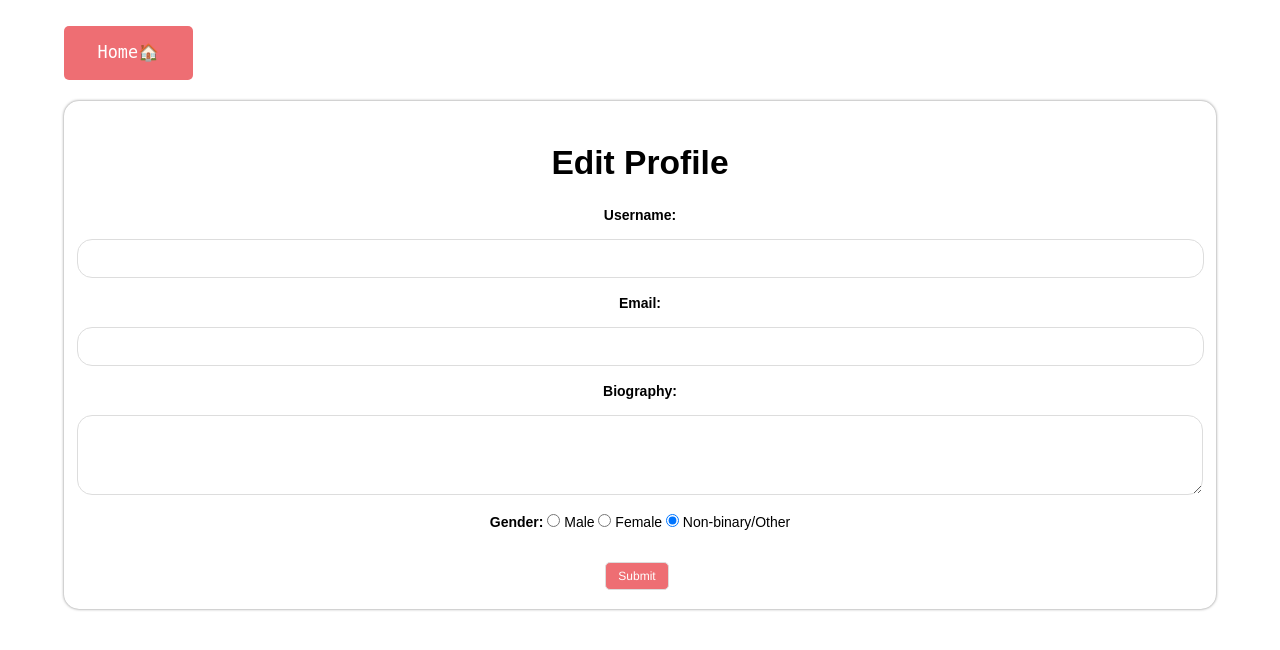
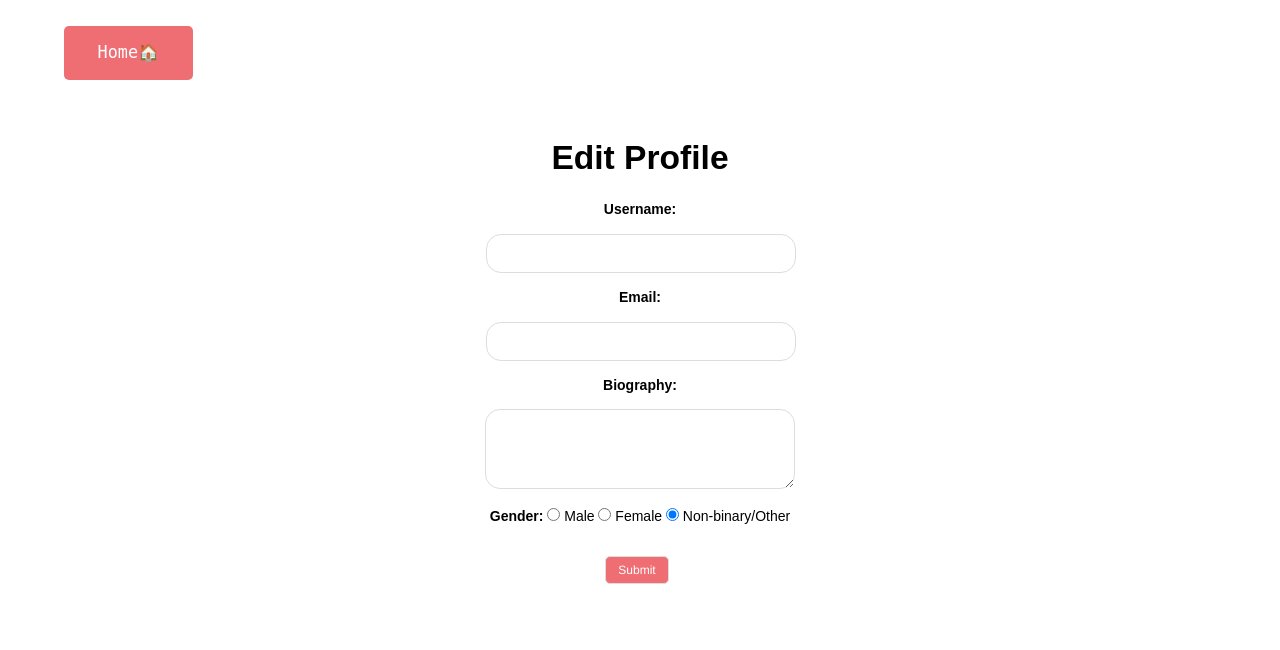
Before and after one commit to kxwen/QuizMatch, a PHP site: page /edit_profile.php in a window 1280 px wide. Shown: the top 650 px of the page. Run offline with PHP 8.4, Linux system fonts and the light colour scheme; the visitor is signed in with stand-in values (Sample User, id 1); data that the repository does not hold is empty.

Commit message:
Modified UI
The edit profile is now centered in the page.

```diff
--- a/PHP/edit_profile.php
+++ b/PHP/edit_profile.php
@@ -153,22 +153,16 @@ if($_SERVER["REQUEST_METHOD"] == "POST")
 		{
 			font: 14px sans-serif;
 		}
+		div.inputBar
+			{
+			width: 350px;
+			padding: 20px;
+			}
 		div.buttonSpaceLeft
 		{
 			margin-left: 5%;
 			margin-top: 2%;
 		}
-		div.contentRoundBorders
-			{
-				border-radius:15px;
-				padding:1%;
-				background:white;
-				margin-bottom:1%;
-				margin-top:1%;
-				margin-left:5%;
-				margin-right:5%;
-				box-shadow: 0 0 3px rgba(0,0,0,0.5);
-			}
 		</style>
 	</head>
 	<body>
@@ -176,8 +170,7 @@ if($_SERVER["REQUEST_METHOD"] == "POST")
 			<a class="btn large pink rounded" onclick="confirmLeave('Are you sure you want to leave?\nYou will lose all unsaved data.', 'userprofile.php')"><tt>Home&#x1F3E0;</tt></a>
 		</div>
 		<center>
-			<div>
-				<div class = "contentRoundBorders">
+			<div class="inputBar">
 				<h2>Edit Profile</h2>
 				<form action="<?php echo htmlspecialchars($_SERVER["PHP_SELF"]); ?>" method="post">
 					<div class="form-group <?php echo (!empty($username_err)) ? 'has-error' : ''; ?>">
@@ -204,7 +197,6 @@ if($_SERVER["REQUEST_METHOD"] == "POST")
 						</div>
 					</div>
 				</form>
-				</div>
 			</div>
 		</center>
 	<script src="config.js"></script>
```
